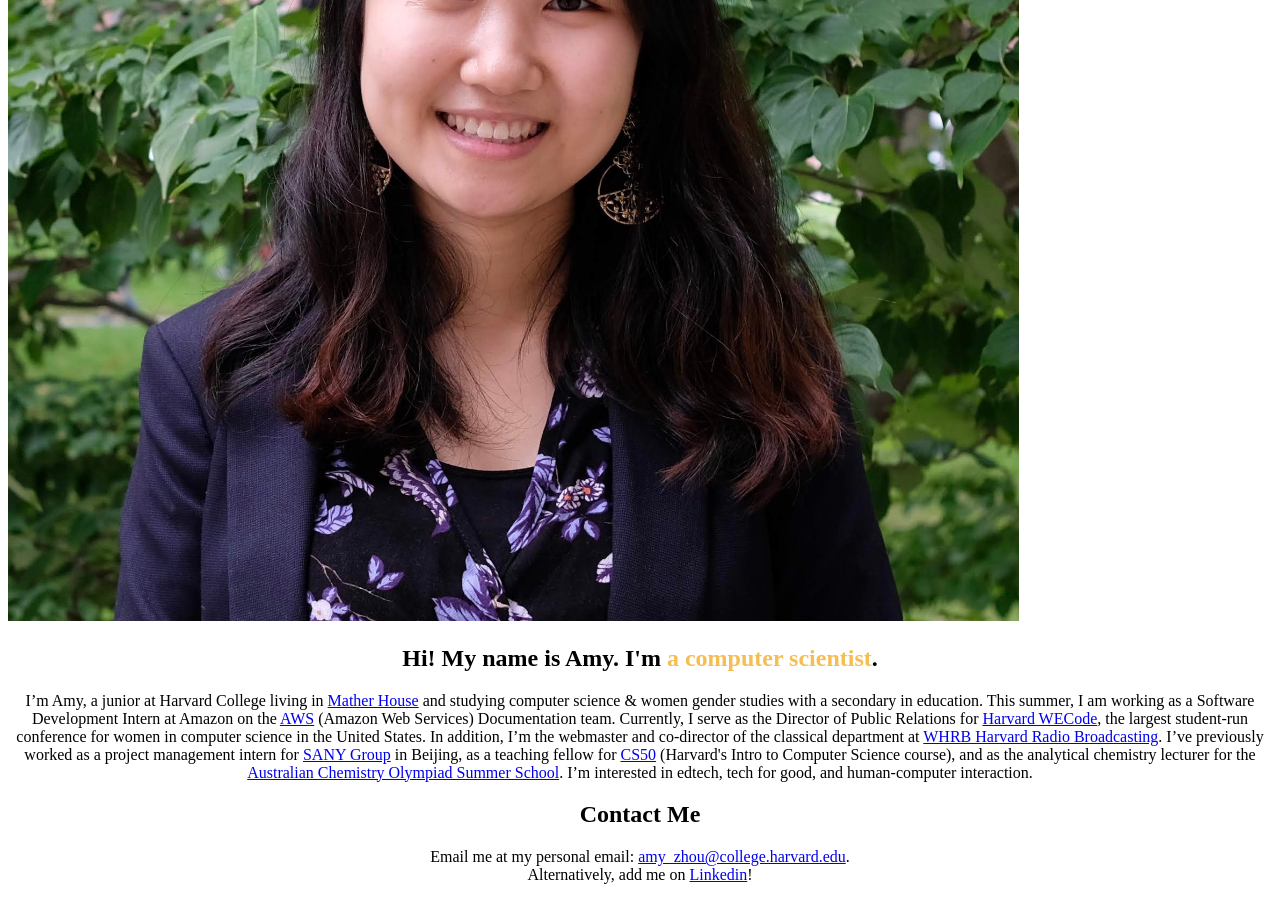
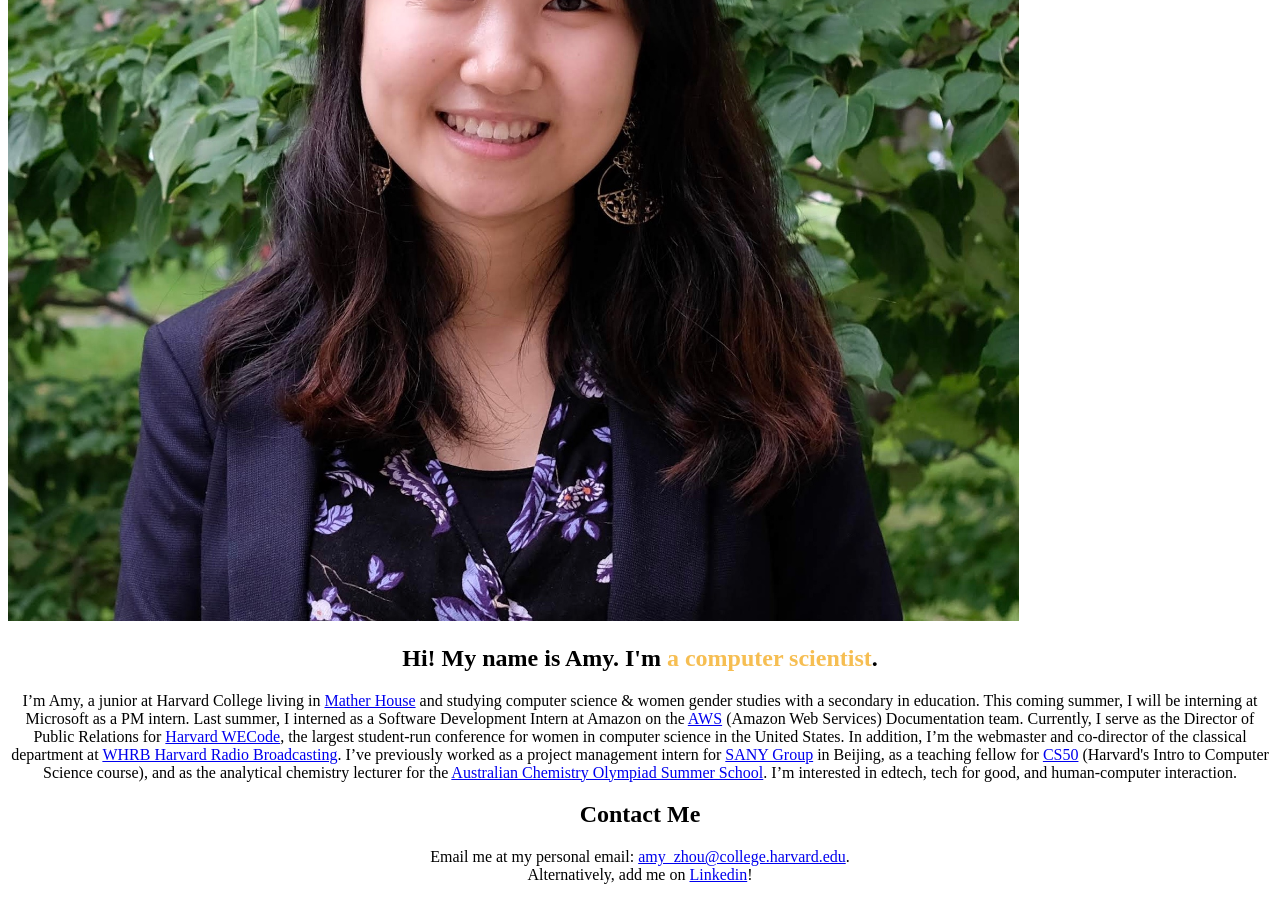
Before and after one commit to azhou4/azhou4.github.io, a Jekyll site: the page built from index.html, in a window 1280 px wide and 900 px high, scrolled down 4586 px. Built offline with Jekyll 4.4.1, drawn with Linux system fonts in a browser that asks for light colours; the list of posts is cut into pages by our own code.

Commit message:
Update index.html

```diff
--- a/index.html
+++ b/index.html
@@ -26,7 +26,7 @@ title: Home
 		</h2>
 
 		<p style="text-align: center; margin-left: auto; margin-right:auto">
-			I’m Amy, a junior at Harvard College living in <a href="https://mather.harvard.edu/">Mather House</a> and studying computer science & women gender studies with a secondary in education. This summer, I am working as a Software Development Intern at Amazon on the  <a href="aws.amazon.com">AWS</a> (Amazon Web Services) Documentation team. Currently, I serve as the Director of Public Relations for <a href="https://wecodeharvard.org">Harvard WECode</a>, the largest student-run conference for women in computer science in the United States. In addition, I’m the webmaster and co-director of the classical department at <a href="whrb.org">WHRB Harvard Radio Broadcasting</a>. I’ve previously worked as a project management intern for <a href="https://www.sanyglobal.com">SANY Group</a> in Beijing, as a teaching fellow for <a href="cs50.harvard.edu">CS50</a> (Harvard's Intro to Computer Science course), and as the analytical chemistry lecturer for the <a href="asi.edu.au">Australian Chemistry Olympiad Summer School</a>. I’m interested in edtech, tech for good, and human-computer interaction.
+			I’m Amy, a junior at Harvard College living in <a href="https://mather.harvard.edu/">Mather House</a> and studying computer science & women gender studies with a secondary in education. This coming summer, I will be interning at Microsoft as a PM intern. Last summer, I interned as a Software Development Intern at Amazon on the  <a href="aws.amazon.com">AWS</a> (Amazon Web Services) Documentation team. Currently, I serve as the Director of Public Relations for <a href="https://wecodeharvard.org">Harvard WECode</a>, the largest student-run conference for women in computer science in the United States. In addition, I’m the webmaster and co-director of the classical department at <a href="whrb.org">WHRB Harvard Radio Broadcasting</a>. I’ve previously worked as a project management intern for <a href="https://www.sanyglobal.com">SANY Group</a> in Beijing, as a teaching fellow for <a href="cs50.harvard.edu">CS50</a> (Harvard's Intro to Computer Science course), and as the analytical chemistry lecturer for the <a href="asi.edu.au">Australian Chemistry Olympiad Summer School</a>. I’m interested in edtech, tech for good, and human-computer interaction.
 		</p>
 
 		<h2 class="center" style="text-align: center"> Contact Me </h2>
```
